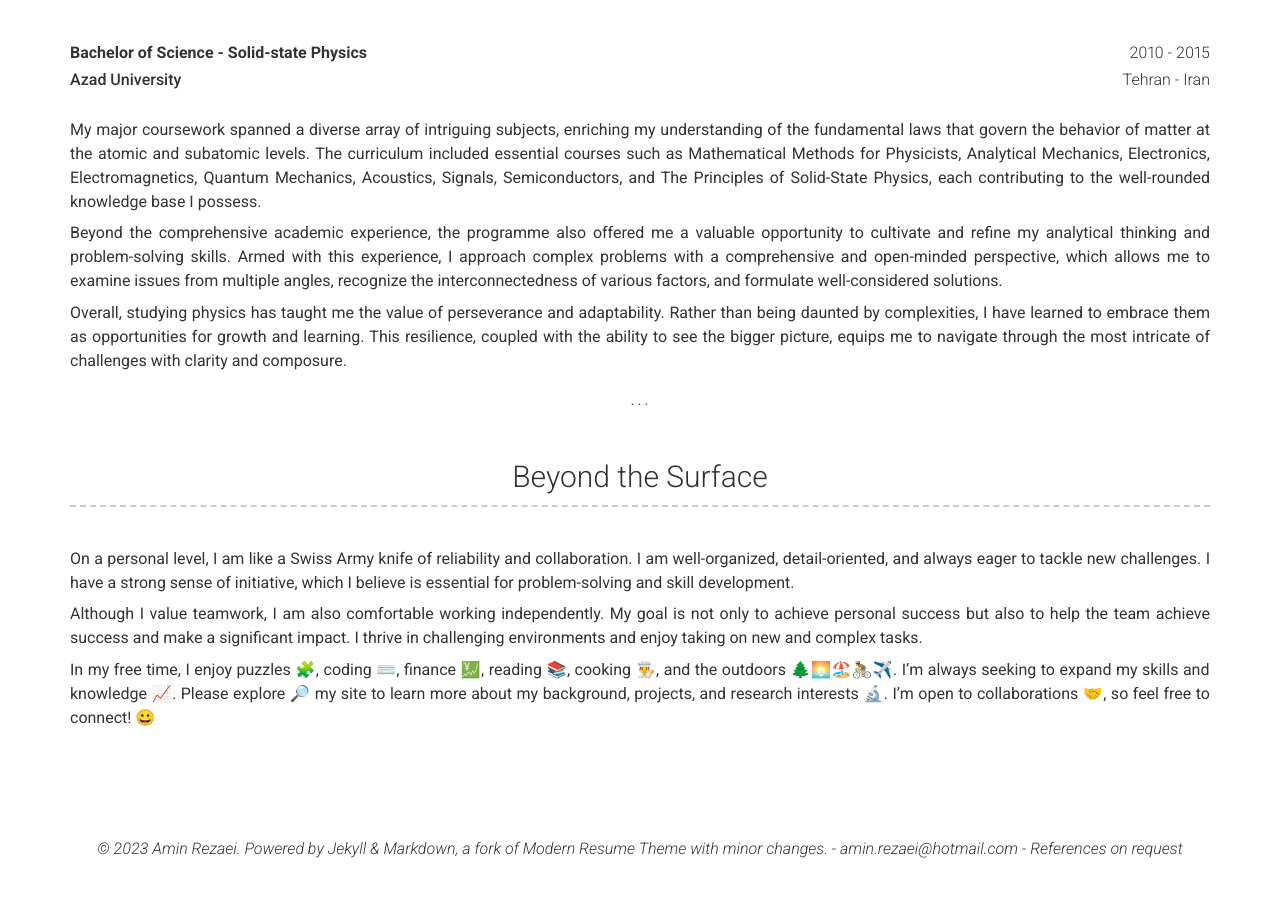
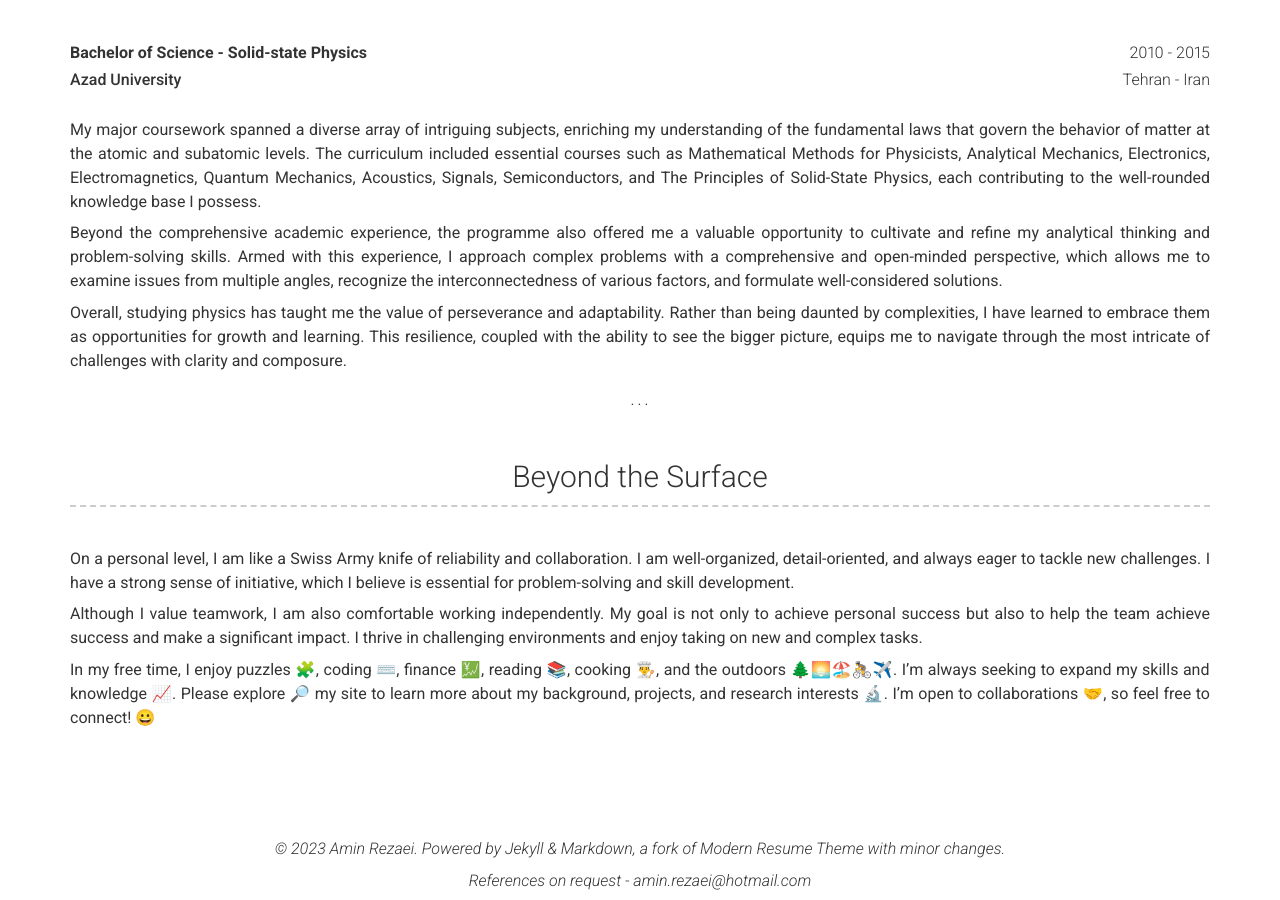
Before and after one commit to aminrezaei-img/CV, a Jekyll site: the page built from index.md, in a window 1280 px wide and 900 px high, scrolled down 1959 px. Built offline with Jekyll 4.4.1, drawn with Linux system fonts in a browser that asks for light colours; nearby versions of some CDN libraries; before the commit the page ends 2828 px from its top, so only the background shows below that.

Commit message:
Update footer.html

```diff
--- a/_includes/footer.html
+++ b/_includes/footer.html
@@ -1,9 +1,6 @@
 <div class="container footer-container">
-  <p>
-    &copy; 2023 {{ site.name }}. Powered by Jekyll & Markdown, a fork of Modern Resume Theme with minor changes. -
-    <a href="mailto:{{ site.email }}" target="_blank">{{ site.email | escape }}</a>
-    {%- if site.footer_show_references -%}
-      &nbsp;- {{ site.references_title | default: "References on request" }}
-    {%- endif -%}
-  </p>
+  <p>&copy; 2023 {{ site.name }}. Powered by Jekyll & Markdown, a fork of Modern Resume Theme with minor changes.</p>
+  {%- if site.footer_show_references -%}
+    <p>References on request - <a href="mailto:{{ site.email }}" target="_blank">{{ site.email | escape }}</a></p>
+  {%- endif -%}
 </div>
```
